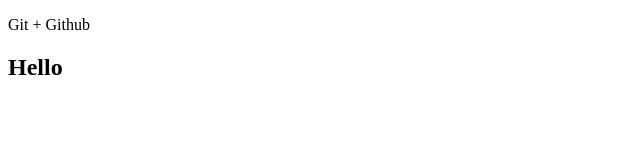
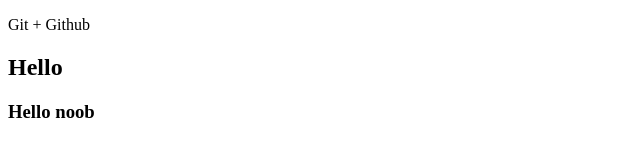
Before and after one commit to vAltFA/gittest, a plain HTML site: page index.html in a window 1280 px wide. Shown: the whole page, without its empty margins (0-640 px from the left). Drawn offline with Linux system fonts and the light colour scheme.

Commit message:
easy commit2

```diff
--- a/index.html
+++ b/index.html
@@ -9,5 +9,6 @@
 <body>
     <p>Git + Github</p>
     <h2>Hello</h2>
+    <h3>Hello noob</h3>
 </body>
 </html>
```
